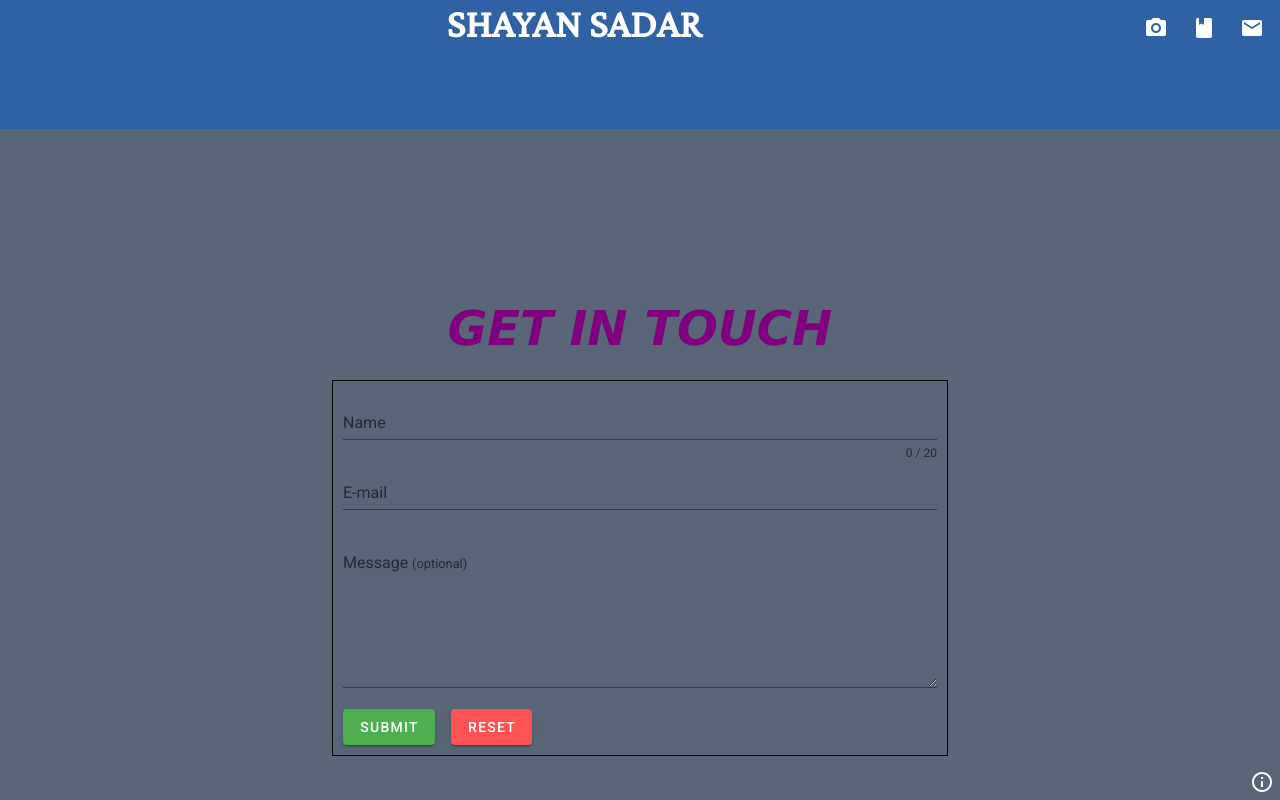
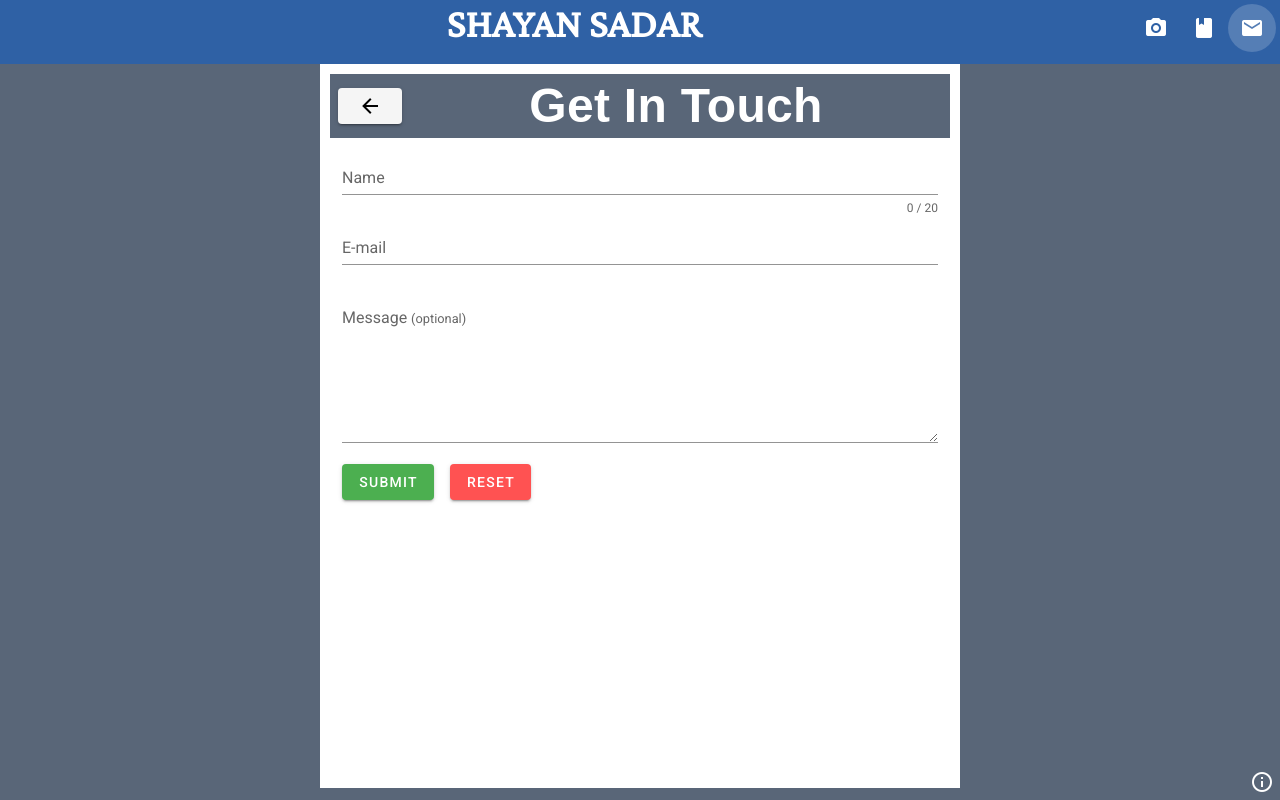
Before and after one commit to shayan09/shayan-app, a Nuxt app: page /contact in a window 1280 px wide. Built offline with nearby package versions, Linux system fonts and the light colour scheme; a web font is replaced by a local one; what vue-typed-js would draw is missing.

Commit message:
Setup contact page

```diff
--- a/layouts/default.vue
+++ b/layouts/default.vue
@@ -6,6 +6,7 @@
 			elevate-on-scroll
 			light
 			color="#2F61A5"
+			app
 		>
 			<v-spacer></v-spacer>
 
@@ -24,11 +25,15 @@
 				<v-icon>mdi-book</v-icon>
 			</v-btn>
 
-			<v-btn icon dark>
+			<v-btn icon dark to="/contact">
 				<v-icon>mdi-email</v-icon>
 			</v-btn>
 		</v-app-bar>
-		<nuxt />
+
+		<v-content>
+			<nuxt />
+		</v-content>
+
 		<v-footer
 			class="footer font-weight-medium"
 			absolute
--- a/pages/contact.vue
+++ b/pages/contact.vue
@@ -1,8 +1,12 @@
 <template>
-	<v-layout class="layout" align-center justify-center>
-		<v-col cols="6">
-			<h1 class="contact-title text-center pa-4">GET IN TOUCH</h1>
+	<v-container fluid class="contact-container mb-10">
 		<v-form ref="form" v-model="valid" lazy-validation>
+			<v-row class="contact-title text-center mb-3">
+				<v-btn class="back-button ml-2 pa-2" to="/">
+					<v-icon color="black"> mdi-arrow-left </v-icon>
+				</v-btn>
+				<h1 class="contact-header pa-4">Get In Touch</h1>
+			</v-row>
 			<v-text-field
 				v-model="name"
 				:counter="20"
@@ -30,8 +34,7 @@
 
 			<v-btn color="error" class="mr-4" @click="reset"> Reset </v-btn>
 		</v-form>
-		</v-col>
-	</v-layout>
+	</v-container>
 </template>
 
 <script>
@@ -63,18 +66,28 @@ export default {
 </script>
 
 <style lang="scss" scoped>
-.layout {
-	padding-top: 8%;
+.contact-container {
+	background-color: white;
+	height: 100%;
+	width: 50%;
 }
 .v-form {
-	border: 1px solid black;
 	padding: 10px;
 }
 .contact-title {
-	color: purple;
-	font-size: 48px;
-	font-style: italic;
-	font-family: 'Lucida Sans', 'Lucida Sans Regular', 'Lucida Grande',
-		'Lucida Sans Unicode', Geneva, Verdana, sans-serif;
+	font-family: 'Farro', sans-serif;
+	font-weight: 500;
+	letter-spacing: 0.0125em;
+	line-height: 2rem;
+	font-size: 24px;
+	border: 1px;
+	background-color: #596678;
+	color: white;
+}
+.contact-header {
+	margin: auto;
+}
+.back-button {
+	margin-block: auto;
 }
 </style>
```
Lines whose indentation alone changed are shown as unchanged.
